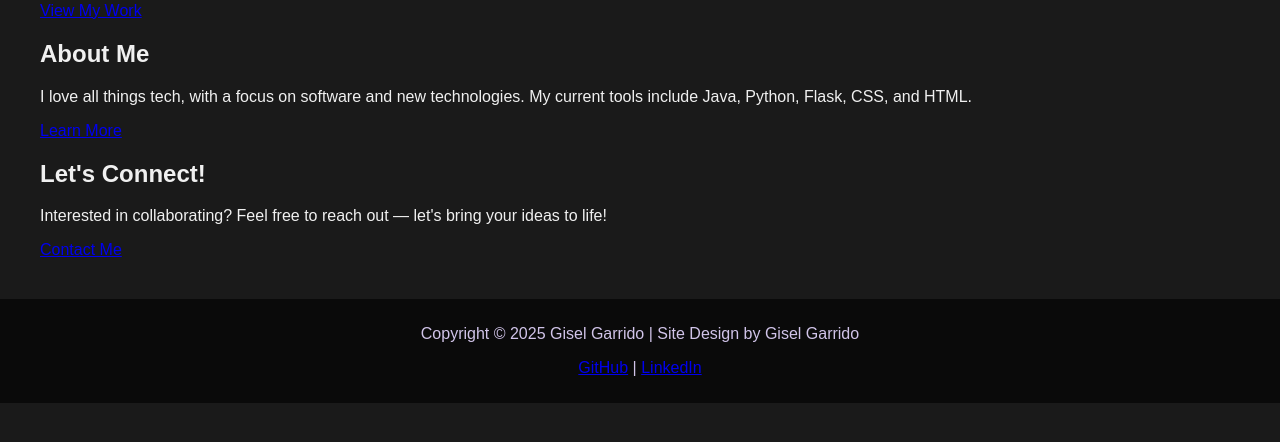
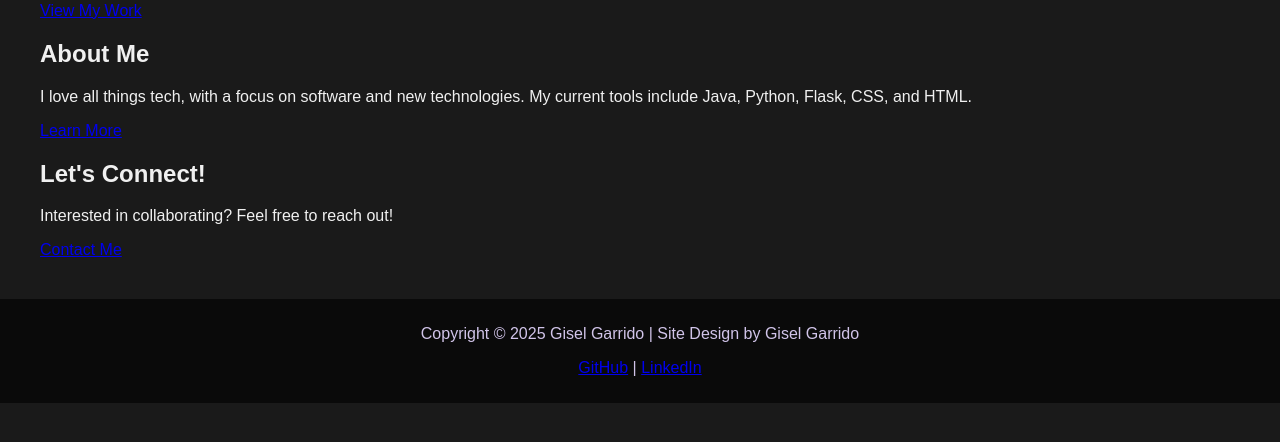
Before and after one commit to les1g/Gsite, a Flask app: page / in a window 1280 px wide. Shown: the part 200-642 px from the top of the page. Run offline with Flask 3, Linux system fonts and the light colour scheme.

Commit message:
Update index.html

```diff
--- a/templates/index.html
+++ b/templates/index.html
@@ -1,7 +1,8 @@
 {% extends 'base.html' %}
 
 {% block content %}
-    <!-- Introduction -->
+
+<!--Hi, I'm Gisel Section-->
 <section>
     <div class="hero-text">
         <h1>Hi, I’m Gisel!</h1>
@@ -11,7 +12,7 @@
     </div>
 </section>
 
-    <!-- About Preview Section -->
+<!--About me Section-->
 <section class="about-preview">
     <h2>About Me</h2>
     <p>I love all things tech, with a focus on software and new technologies. My current tools include Java, Python, Flask, CSS, and HTML. </p>
@@ -19,11 +20,12 @@
     <a href="/about" class="btn">Learn More</a>
 </section>
 
-    <!-- Contact Call-to-Action Section -->
+<!--connect Section-->
 <section class="contact-cta">
     <h2>Let's Connect!</h2>
-        <p>Interested in collaborating? Feel free to reach out — let's bring your ideas to life! </p>
+    <p>Interested in collaborating? Feel free to reach out!</p>
     <!-- Button linking to the contact page -->
     <a href="/contact" class="btn">Contact Me</a>
 </section>
+
 {% endblock %}
```
Lines whose indentation alone changed are shown as unchanged.
